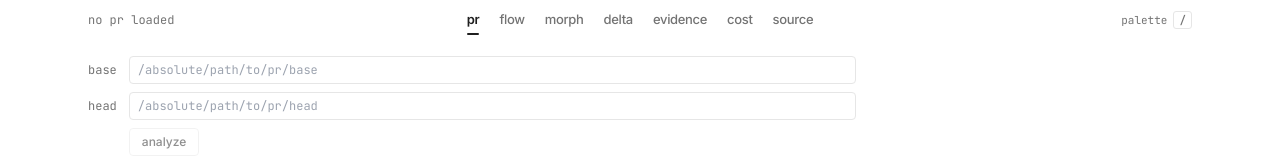
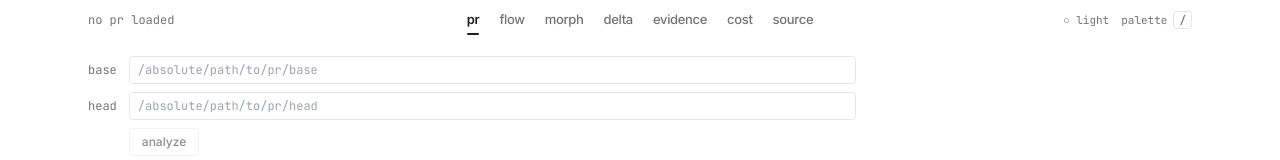
Before and after one commit to avifenesh/floe, a React (Vite) app in the folder apps/web/: page / in a window 1280 px wide. Shown: the top 160 px of the page. Built offline with nearby package versions, Linux system fonts and the light colour scheme.

Commit message:
dark mode: auto-follow system + manual override in spine

```diff
--- a/apps/web/src/components/TopSpine.tsx
+++ b/apps/web/src/components/TopSpine.tsx
@@ -1,4 +1,5 @@
 import { cn } from "@/lib/cn";
+import { useTheme } from "@/lib/theme";
 import { VIEW_KEYS, type ViewKey } from "@/views/types";
 import { Kbd } from "./Kbd";
 
@@ -18,6 +19,7 @@ interface Props {
  * No border-bottom — chrome dissolves into the view.
  */
 export function TopSpine({ view, onView, prLabel }: Props) {
+  const [theme, setTheme] = useTheme();
   return (
     <header className="h-10 flex items-center">
       <div className="w-full max-w-6xl mx-auto px-6 grid grid-cols-[1fr,auto,1fr] items-center">
@@ -48,9 +50,18 @@ export function TopSpine({ view, onView, prLabel }: Props) {
           ))}
         </nav>
 
-        <div className="justify-self-end flex items-center gap-1.5">
-          <span className="text-[11px] font-mono text-muted-foreground">palette</span>
-          <Kbd>/</Kbd>
+        <div className="justify-self-end flex items-center gap-3">
+          <button
+            onClick={() => setTheme(theme === "dark" ? "light" : "dark")}
+            className="text-[11px] font-mono text-muted-foreground hover:text-foreground transition-colors"
+            aria-label={`switch to ${theme === "dark" ? "light" : "dark"} mode`}
+          >
+            {theme === "dark" ? "◐ dark" : "○ light"}
+          </button>
+          <div className="flex items-center gap-1.5">
+            <span className="text-[11px] font-mono text-muted-foreground">palette</span>
+            <Kbd>/</Kbd>
+          </div>
         </div>
       </div>
     </header>
--- a/apps/web/src/index.css
+++ b/apps/web/src/index.css
@@ -47,6 +47,29 @@
     --ring: 0 0% 12%;
   }
 
+  /* Dark mode — deep neutral, not pure black (eye strain). Same hue rule:
+     no cool/warm borrowed mood. */
+  .dark {
+    --background: 0 0% 9%;
+    --foreground: 0 0% 92%;
+
+    --muted: 0 0% 14%;
+    --muted-foreground: 0 0% 60%;
+
+    --primary: 0 0% 92%;
+    --primary-foreground: 0 0% 9%;
+
+    --accent: 0 0% 14%;
+    --accent-foreground: 0 0% 92%;
+
+    --destructive: 0 62% 55%;
+    --destructive-foreground: 0 0% 100%;
+
+    --border: 0 0% 20%;
+    --input: 0 0% 22%;
+    --ring: 0 0% 92%;
+  }
+
   * {
     border-color: hsl(var(--border));
   }
--- /dev/null
+++ b/apps/web/src/lib/theme.ts
@@ -0,0 +1,43 @@
+import { useEffect, useState } from "react";
+
+export type Theme = "light" | "dark";
+
+const KEY = "adr.theme";
+
+/** Initial theme: explicit user choice wins, else system preference, else light. */
+function initial(): Theme {
+  if (typeof window === "undefined") return "light";
+  const stored = localStorage.getItem(KEY);
+  if (stored === "light" || stored === "dark") return stored;
+  return window.matchMedia("(prefers-color-scheme: dark)").matches ? "dark" : "light";
+}
+
+function apply(t: Theme) {
+  const el = document.documentElement;
+  el.classList.toggle("dark", t === "dark");
+}
+
+/** Reactive theme hook. Follows system until the user flips it — after that,
+ *  the explicit choice sticks across sessions. */
+export function useTheme(): [Theme, (t: Theme) => void] {
+  const [theme, setTheme] = useState<Theme>(initial);
+
+  useEffect(() => {
+    apply(theme);
+  }, [theme]);
+
+  useEffect(() => {
+    // Only follow system while the user hasn't made an explicit choice.
+    if (localStorage.getItem(KEY)) return;
+    const mq = window.matchMedia("(prefers-color-scheme: dark)");
+    const handle = (e: MediaQueryListEvent) => setTheme(e.matches ? "dark" : "light");
+    mq.addEventListener("change", handle);
+    return () => mq.removeEventListener("change", handle);
+  }, []);
+
+  const set = (t: Theme) => {
+    localStorage.setItem(KEY, t);
+    setTheme(t);
+  };
+  return [theme, set];
+}
--- a/apps/web/tailwind.config.ts
+++ b/apps/web/tailwind.config.ts
@@ -4,6 +4,7 @@ import type { Config } from "tailwindcss";
 // No visual opinions baked in yet — we iterate on every hue/weight together.
 export default {
   content: ["./index.html", "./src/**/*.{ts,tsx}"],
+  darkMode: "class",
   theme: {
     extend: {
       colors: {
```
